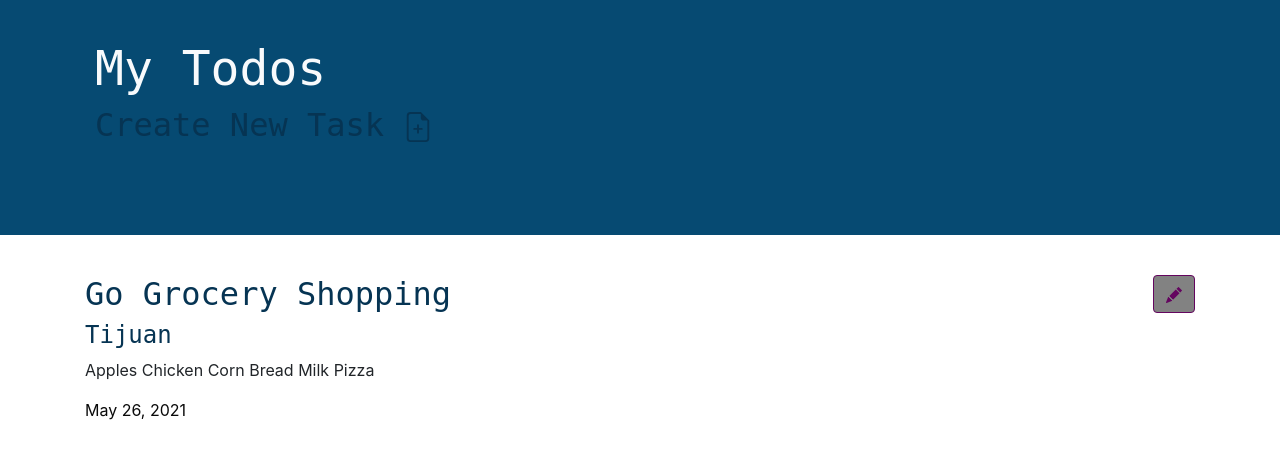
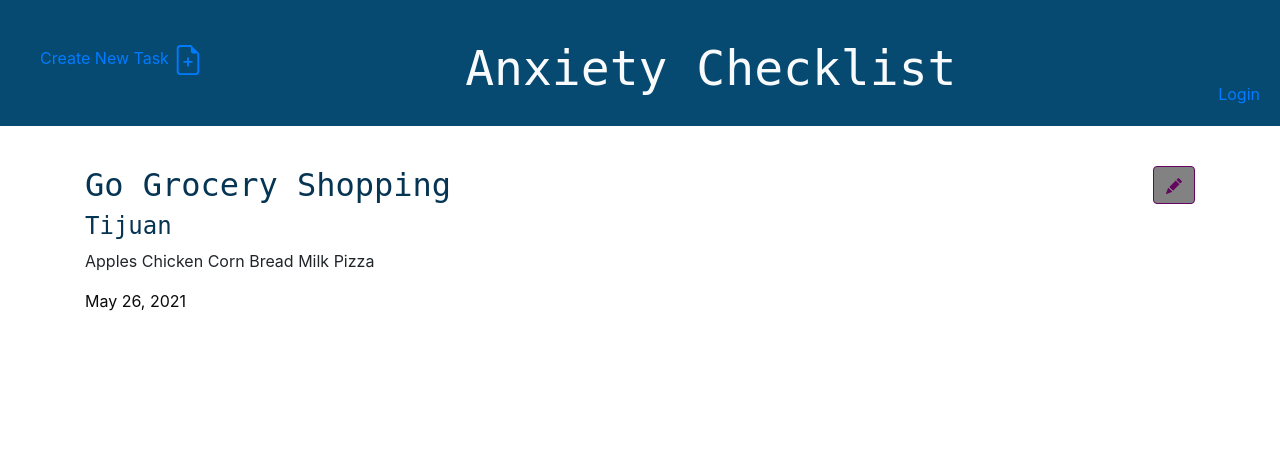
Before and after one commit to momentum-pt-team-1/django-developer-project-brownti159, a Django app: page /todo/2/ in a window 1280 px wide. Shown: the top 455 px of the page. Run offline with Django 3.2, Linux system fonts and the light colour scheme; data comes from the database, SQL or seed files in the repository; both versions use the stored data as it was after the commit; some libraries are stand-ins or nearby versions.

Commit message:
created a html and veiw for users to see a list of their todos and check them off from that list

```diff
--- a/main/static/css/todo.css
+++ b/main/static/css/todo.css
@@ -9,6 +9,7 @@
 .page-header h1 a,
 .page-header h1 a:visited,
 .page-header h1 a:active {
+    display: flex;
     color: #f8fafc;
     font-size: 36pt;
     text-decoration: none;
--- a/main/views.py
+++ b/main/views.py
@@ -1,6 +1,6 @@
 from django.shortcuts import render, get_object_or_404, redirect
 from django.utils import timezone
-from .models import Todo, User
+from .models import Todo
 from .forms import TodoForm
 
 
@@ -48,3 +48,7 @@ def todo_edit(request, pk):
 def todo_user(request):
     todos= Todo.objects.filter(user__id=request.user.id)
     return render(request, 'main/todo_list.html', {'todos': todos})
+
+def todo_done(request):
+    todos= Todo.objects.filter(user__id=request.user.id)
+    return render(request, 'main/todo_done.html', {'todos': todos})
--- a/templates/base.html
+++ b/templates/base.html
@@ -2,20 +2,26 @@
 <!DOCTYPE html>
 <html>
     <head>
-        <title>My Todos</title>
+        <title>Anxiety Checklist</title>
         <link rel="stylesheet" href="https://cdn.jsdelivr.net/npm/bootstrap@4.5.3/dist/css/bootstrap.min.css" integrity="sha384-TX8t27EcRE3e/ihU7zmQxVncDAy5uIKz4rEkgIXeMed4M0jlfIDPvg6uqKI2xXr2" crossorigin="anonymous">
         <!-- <link href='//fonts.googleapis.com/css?family=Lobster&subset=latin,latin-ext' rel='stylesheet' type='text/css'> -->
         <link rel="stylesheet" href="{% static 'css/todo.css' %}">
     </head>
+
     <body>
         <header class="page-header">
-          <div class="container">
+          <div class="d-flex justify-content-between">
+              <a href="{% url 'todo_new' %}" class="align-self-start">
+              <p>Create New Task {% include 'icons/file-earmark-plus.svg' %} </p>
+            </a>
+              <h1><a href="/" class='d-flex justify-content-center'>Anxiety Checklist</a></h1>
+
             {% if user.is_authenticated %}
+            <a href='accounts/logout' class='align-self-end'>Logout</a>
+            {% elif not user.is_authenticated %}
+            <a href="/accounts/login" class="align-self-end">Login </a>
+
             {% endif %}
-            <h1><a href="/">My Todos</a></h1>
-            <a href="{% url 'todo_new' %}" class="top-menu">
-            <h2 class="align-self-end">Create New Task {% include 'icons/file-earmark-plus.svg' %} </h2>
-          </a>
           </div>
         </header>
         <main class="container">
--- a/todos/urls.py
+++ b/todos/urls.py
@@ -28,4 +28,5 @@ urlpatterns = [
     path('todo/new/', views.todo_new, name='todo_new'),
     path('todo/<int:pk>/edit', views.todo_edit, name='todo_edit'),
     path('user/', views.todo_user, name='todo-user'),
+    path('done/', views.todo_done, name='todo-done')
 ]
```
Also changed, not shown: issuses.txt (+4 -4 lines), templates/main/todo_done.html (added, +19 -0 lines), db.sqlite3, main/models.py (line endings or trailing spaces), templates/icons/door-open.svg (added), templates/main/todo_user.html (deleted).
